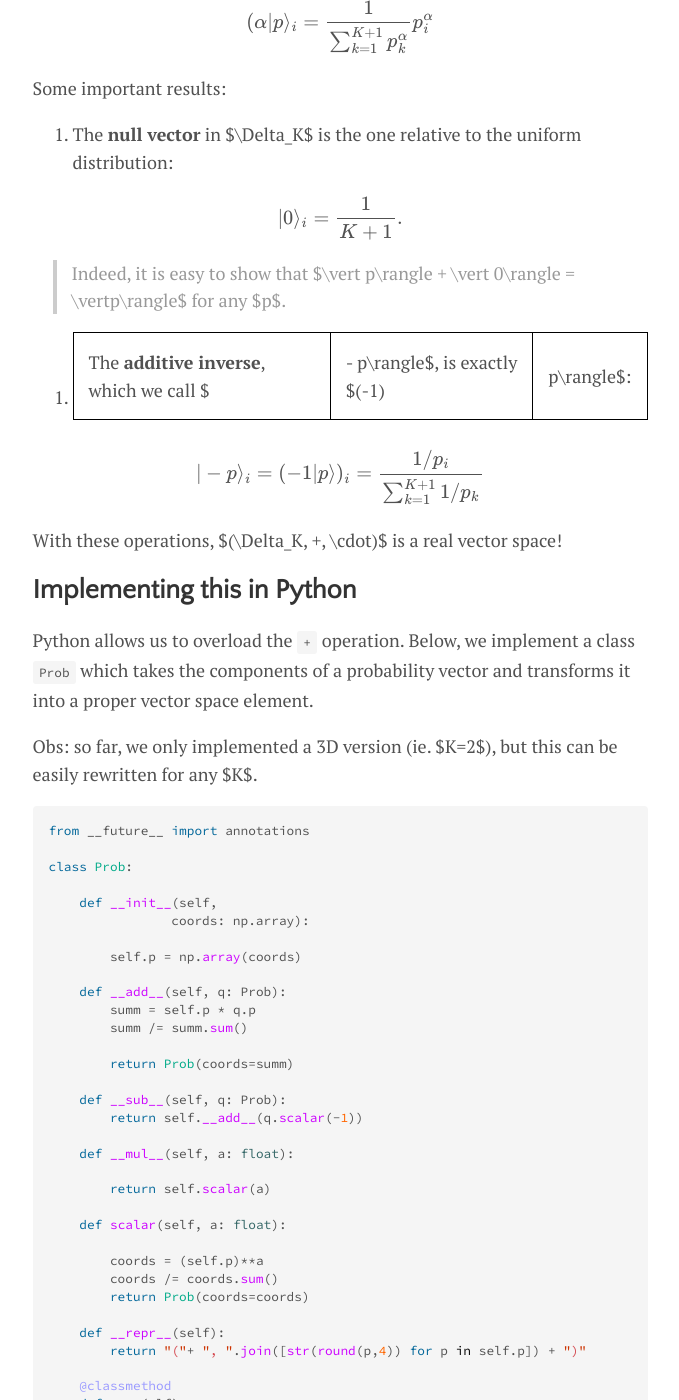
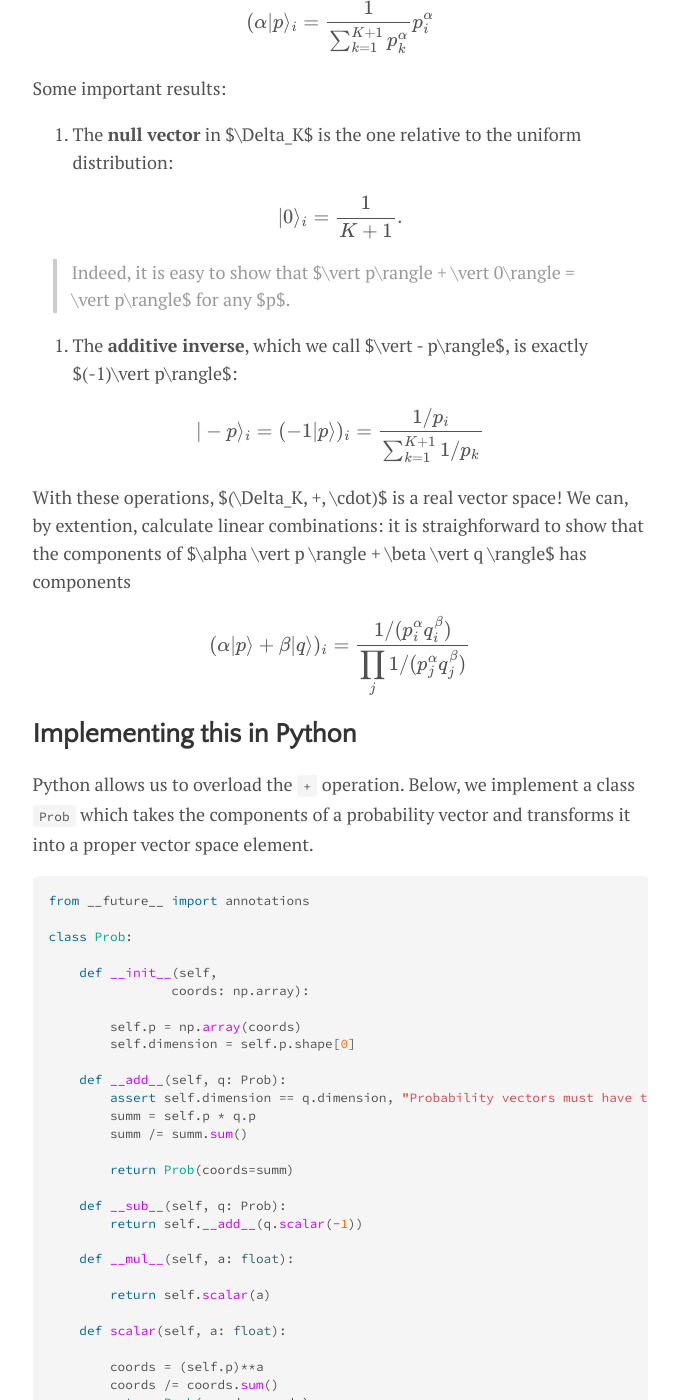
Before and after one commit to takeshimg92/takeshimg92.github.io, a Jekyll site: the page built from _posts/2022-09-18-probability_vector_space.md, in a window 1280 px wide and 1400 px high, scrolled down 2591 px. Shown: the whole window, without its empty margins (300-979 px from the left). Built offline with Jekyll 4.4.1, drawn with Linux system fonts in a browser that asks for light colours; formulas are drawn with MathJax 3; some of the changed text lies outside the part shown.

Commit message:
generalized for any dimension

````diff
--- a/_posts/2022-09-18-probability_vector_space.md
+++ b/_posts/2022-09-18-probability_vector_space.md
@@ -39,7 +39,7 @@
 
 where the last component $p_{K+1}$ is equal to $1 - \sum_{k=1}^K p_k$.
 
-*This function, for the case of binary distributions, is the common logit function used in logistic regression, $\log (p/(1-p))$. This is a natural multidimensional extension.*
+> This function, for the case of binary distributions, is the common logit function used in logistic regression, $\log (p/(1-p))$. This is a natural multidimensional extension.*
 
 It is easy to show that the **inverse logit function** will be given by
 
@@ -60,7 +60,7 @@
 
 To make notation a bit clearer, we will start writing probability vectors by borrowing the [bra-ket notation](https://en.wikipedia.org/wiki/Bra%E2%80%93ket_notation) from quantum mechanics. This is just a fancy way to tell **vectors in $\Delta_K$** apart from their components in $\mathbb R^{K+1}$, which have no vector structure.
 
-Let us *define* the sum of two points in the simplex** as
+Let us *define* the sum of two points in the simplex as
 
 $$\boxed{|p\rangle + |q\rangle := \phi^{-1}(\phi(p) + \phi(q))}$$
 
@@ -80,19 +80,22 @@
 
 $$|0\rangle_i= \frac{1}{K+1}.$$
 
-> Indeed, it is easy to show that $\vert p\rangle + \vert 0\rangle = \vertp\rangle$ for any $p$.
+> Indeed, it is easy to show that $\vert p\rangle + \vert 0\rangle = \vert p\rangle$ for any $p$.
 
-2. The **additive inverse**, which we call $|- p\rangle$, is exactly $(-1)| p\rangle$:
+2. The **additive inverse**, which we call $\vert - p\rangle$, is exactly $(-1)\vert p\rangle$:
 
 $$|- p\rangle_i = (-1 |p\rangle)_i = \frac{1/p_i}{\sum_{k=1}^{K+1} 1/p_k}$$
 
-With these operations, $(\Delta_K, +, \cdot)$ is a real vector space!
+With these operations, $(\Delta_K, +, \cdot)$ is a real vector space! We can, by extention, calculate linear combinations: it is straighforward to show that the components of $\alpha \vert p \rangle + \beta \vert q \rangle$ has components
+
+
+$$(\alpha \vert p \rangle + \beta \vert q \rangle)_i = \frac{\displaystyle1/(p_i^\alpha q_i^\beta)}{\displaystyle \prod_j 1/(p_j^\alpha q_j^\beta)}$$
 
 ## Implementing this in Python
 
 Python allows us to overload the `+` operation. Below, we implement a class `Prob` which takes the components of a probability vector and transforms it into a proper vector space element.
 
-Obs: so far, we only implemented a 3D version (ie. $K=2$), but this can be easily rewritten for any $K$.
+
 ```python
 from __future__ import annotations
 
@@ -102,8 +105,10 @@
                 coords: np.array):
 
         self.p = np.array(coords)
+        self.dimension = self.p.shape[0]
 
     def __add__(self, q: Prob):
+        assert self.dimension == q.dimension, "Probability vectors must have the same dimension"
         summ = self.p * q.p
         summ /= summ.sum()
 
@@ -126,8 +131,8 @@
         return "("+ ", ".join([str(round(p,4)) for p in self.p]) + ")"
 
     @classmethod
-    def zero(clf):
-        return Prob(1/3*np.ones((3)))
+    def zero(clf, dimension: int):
+        return Prob(1/dimension*np.ones((dimension)))
 ```
 
 Let us run some tests. First, we start from two vectors and the zero vector:
@@ -138,7 +143,7 @@
 q = Prob([0.2, 0.1, 0.7])
 
 # see if zero is properly implemented
-zero = Prob.zero()
+zero = Prob.zero(dimension=3)
 zero
 
 # >> (0.3333, 0.3333, 0.3333)
````
